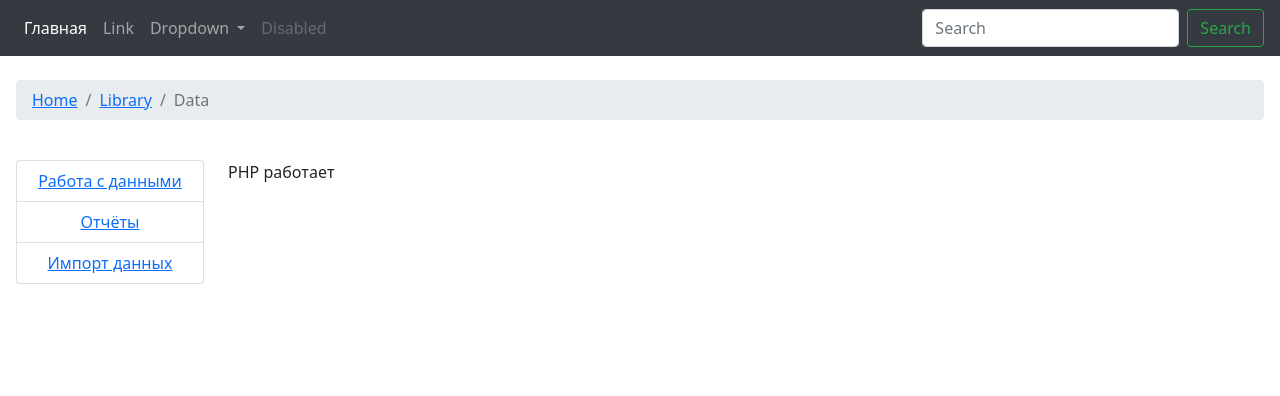
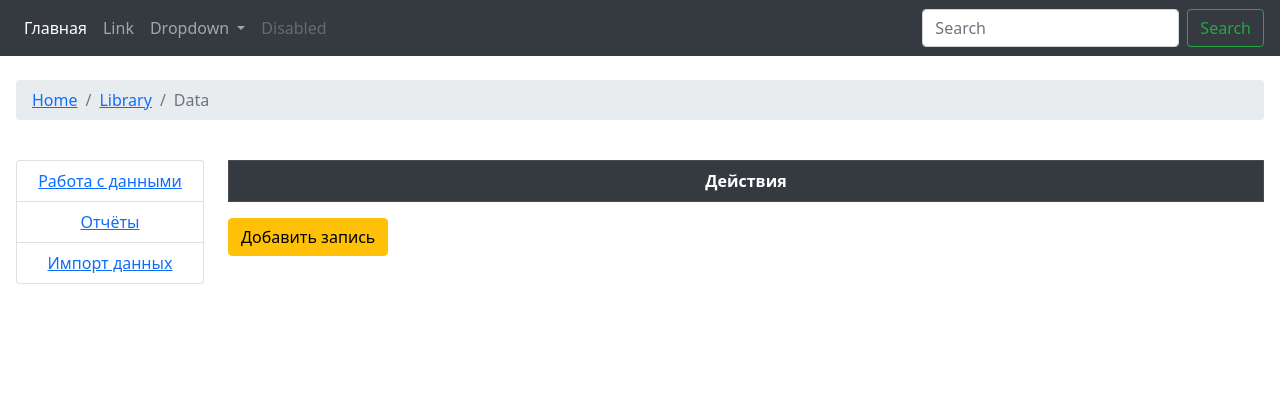
Before and after one commit to Andrew3100/MyRep, a PHP site: page /index.php?och=1 in a window 1280 px wide. Shown: the top 396 px of the page. Run offline with PHP 8.4, Linux system fonts and the light colour scheme; data that the repository does not hold is empty; some libraries are stand-ins or nearby versions.

Commit message:
Данимаческая таблица

```diff
--- a/tables.php
+++ b/tables.php
@@ -1,5 +1,5 @@
 <?
-exit('PHP работает');
+
 /*Библиотека вызвана в связанном файле - тут вызывать нельзя, могут возникнуть ошибки*/
 require_once 'bootstrap/template.php';
 require_once "lib.php";
```
